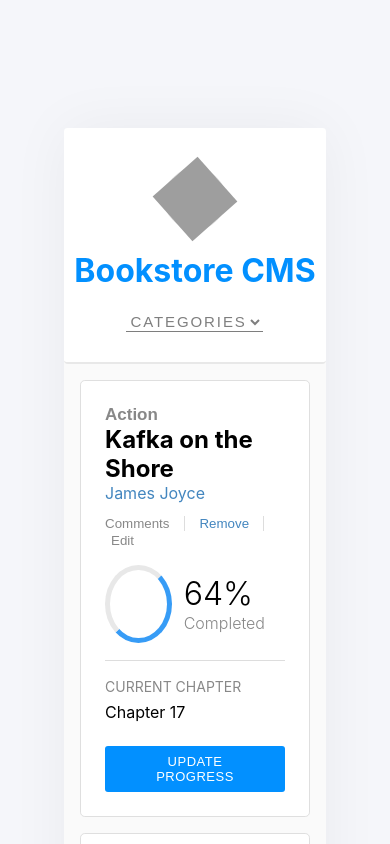
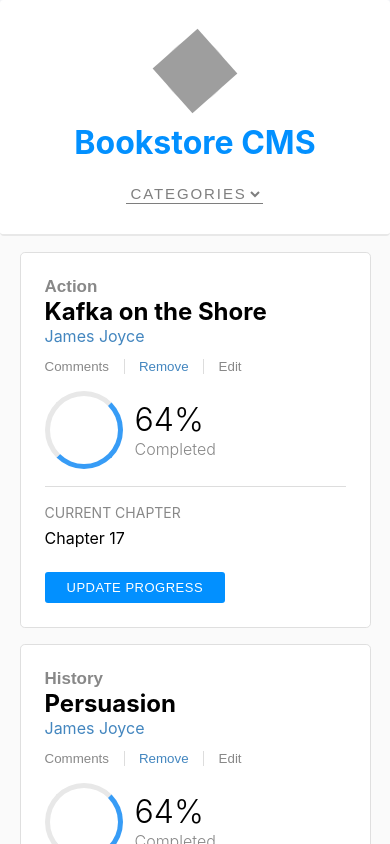
Before and after one commit to rammazzoti2000/bookstore-react, a React (Create React App) app: page / in a window 390 px wide. Shown: the top 844 px of the page. Built offline with nearby package versions, Linux system fonts and the light colour scheme; grey boxes are pictures that could not be loaded.

Commit message:
Remove padding on root hmtl element at 576px

```diff
--- a/src/styles/index.scss
+++ b/src/styles/index.scss
@@ -349,6 +349,9 @@
 }
 
 @media only screen and (max-width: 576px) {
+  #root {
+    padding: 0;
+  }
   header {
     flex-flow: column-reverse !important;
     padding: 20px 0 30px !important;
```
